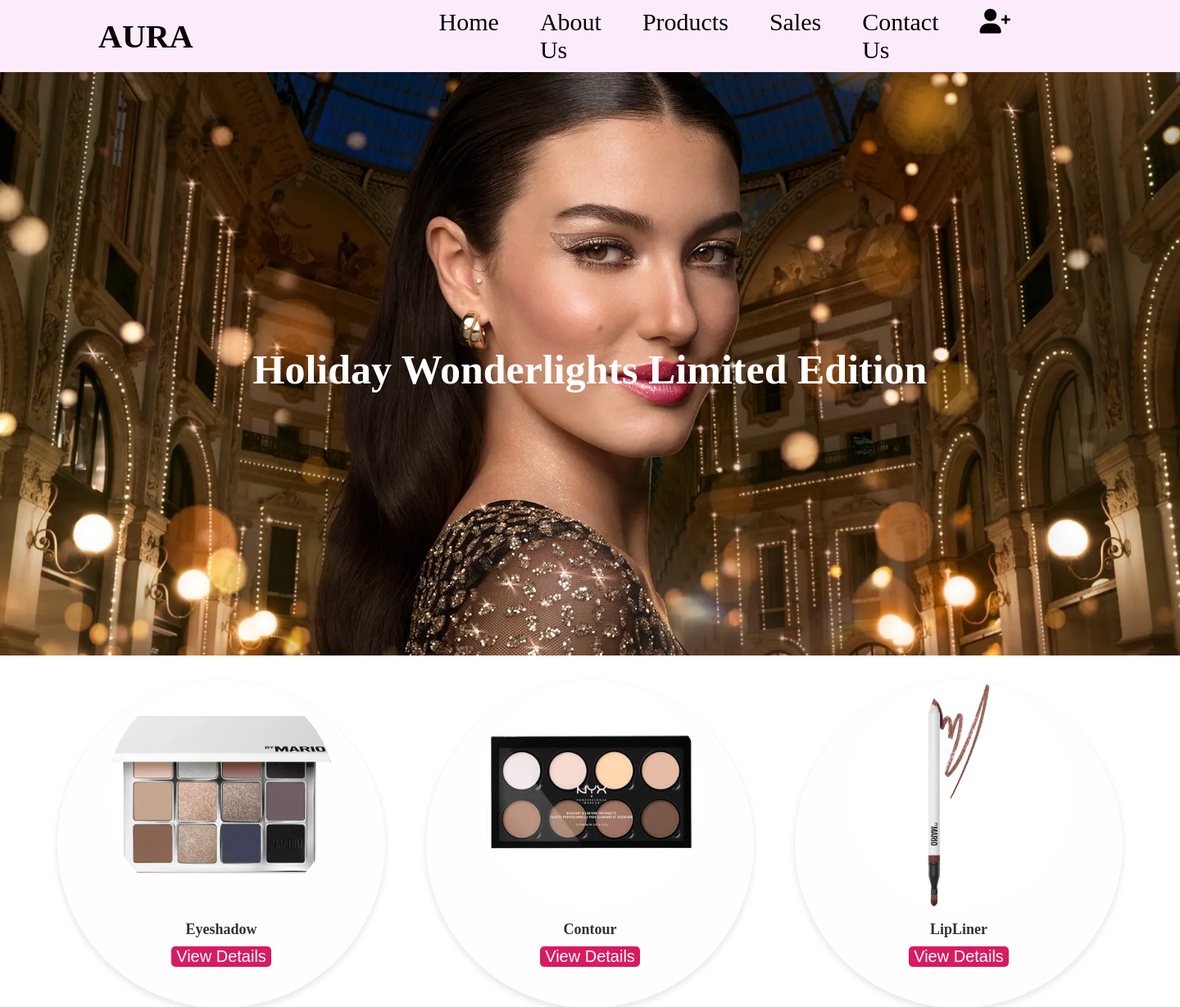
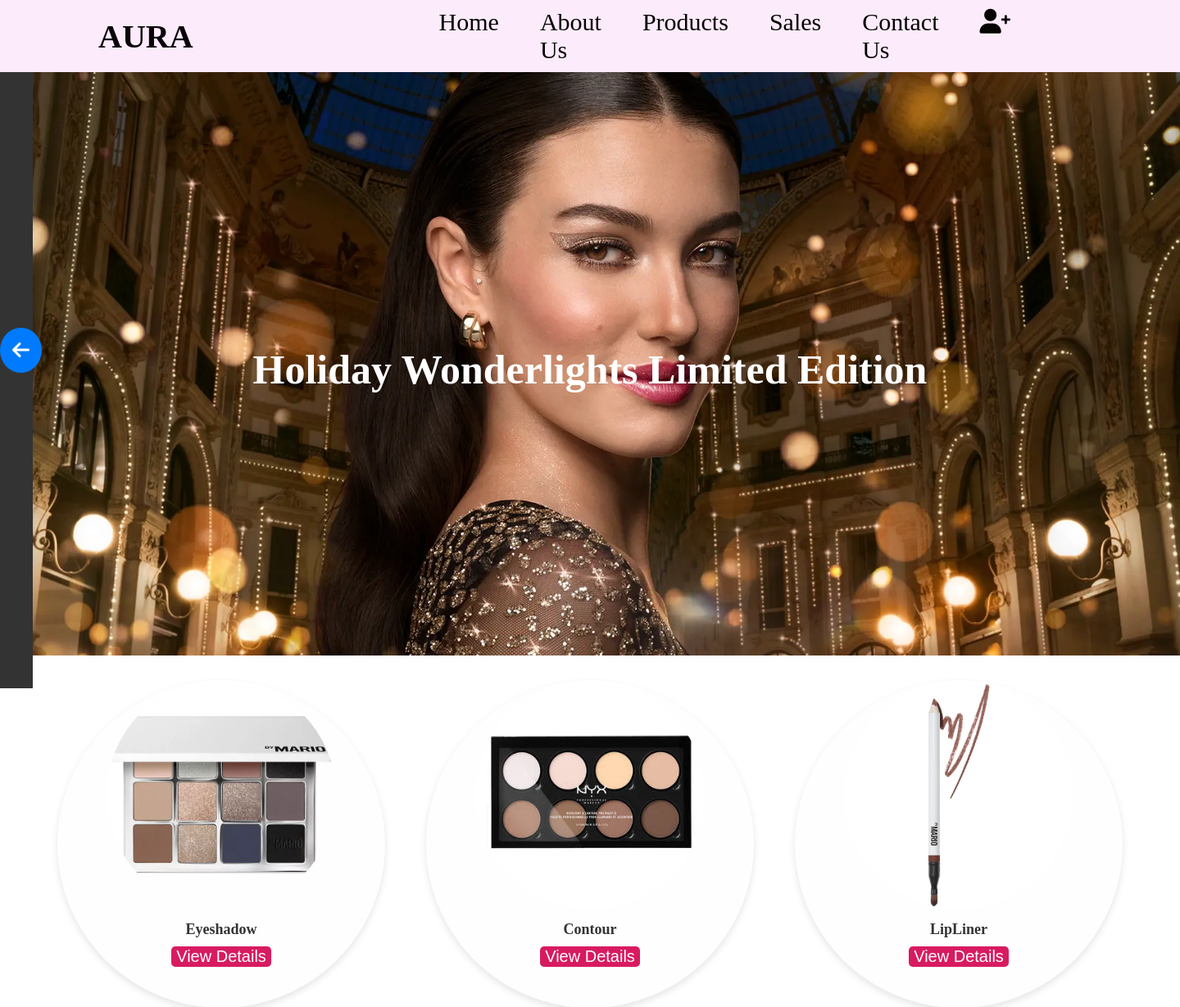
Before and after one commit to YllkaBerisha11/AURA, a PHP site: page /home.html in a window 1440 px wide. Shown: the top 1229 px of the page at 82% size. Run offline with PHP 8.4, Linux system fonts and the light colour scheme.

Commit message:
Dashboard

```diff
--- a/home.css
+++ b/home.css
@@ -38,6 +38,59 @@ body{
       text-decoration: underline;
   }
 
+  .sidebar-toggle {
+    position: fixed;
+    top: 50%;
+    left: 0;
+    background-color: #007bff;
+    color: white;
+    padding: 15px;
+    border-radius: 50%;
+    cursor: pointer;
+    z-index: 100;
+}
+
+.sidebar-toggle i {
+    font-size: 24px;
+}
+
+/* Sidebar (menyja anësore) */
+.sidebar {
+    position: fixed;
+    top: 0;
+    left: -250px; /* Fillimisht jashtë faqes */
+    width: 250px;
+    height: 100%;
+    background-color: #333;
+    color: white;
+    transition: left 0.3s ease;
+    padding: 20px;
+    z-index: 99;
+}
+
+.sidebar ul {
+    list-style: none;
+    padding: 0;
+}
+
+.sidebar ul li {
+    margin: 20px 0;
+}
+
+.sidebar ul li a {
+    color: white;
+    text-decoration: none;
+    font-size: 18px;
+}
+
+.sidebar ul li a:hover {
+    color: #007bff;
+}
+
+/* Kur shfaqet sidebar (duke përdorur JS për ta aktivizuar) */
+.sidebar.open {
+    left: 0; /* Shfaqet mbi hero dhe përmbajtjen e tjera */
+}
 
   .hero {
       background-image:url(Makeup/herogirl.webp) ;
--- a/home.html
+++ b/home.html
@@ -25,6 +25,21 @@
         <li><a href="login.html"><i class="fa fa-user-plus"></i> </a></li>
     </ul>
 </nav>
+
+<div class="sidebar-toggle">
+    <i class="fa fa-arrow-left"></i> <!-- Shigjetë -->
+</div>
+
+<!-- Kjo është shigjeta që mund të hapë seksionin që do të shfaqet në anën e majtë -->
+<div class="sidebar">
+    <h2>Side Menu</h2>
+    <ul>
+        <li><a href="#home">Home</a></li>
+        <li><a href="#about">About</a></li>
+        <li><a href="#contact">Contact</a></li>
+    </ul>
+</div>
+
 
 <!--Pjesa kryesore e faqes-->
 <div class="hero">
@@ -83,6 +98,8 @@
     <img name="mySlide" id="slideshow" />
     </header>
     </div>
+
+
 
 <!--Produktet-->
 <div class="Products" id="Products">
@@ -176,6 +193,20 @@
   }
   document.body.addEventListener('load', ndrroImg());
   </script>
+  <script>
+    // JavaScript për hapjen dhe mbylljen e sidebar-it
+    document.querySelector('.sidebar-toggle').addEventListener('click', function() {
+        document.querySelector('.sidebar').classList.toggle('open');
+        const arrow = document.querySelector('.sidebar-toggle i');
+        if (document.querySelector('.sidebar').classList.contains('open')) {
+            arrow.classList.remove('fa-arrow-left');
+            arrow.classList.add('fa-arrow-right');
+        } else {
+            arrow.classList.remove('fa-arrow-right');
+            arrow.classList.add('fa-arrow-left');
+        }
+    });
+</script>
 
 
 </body>
```
